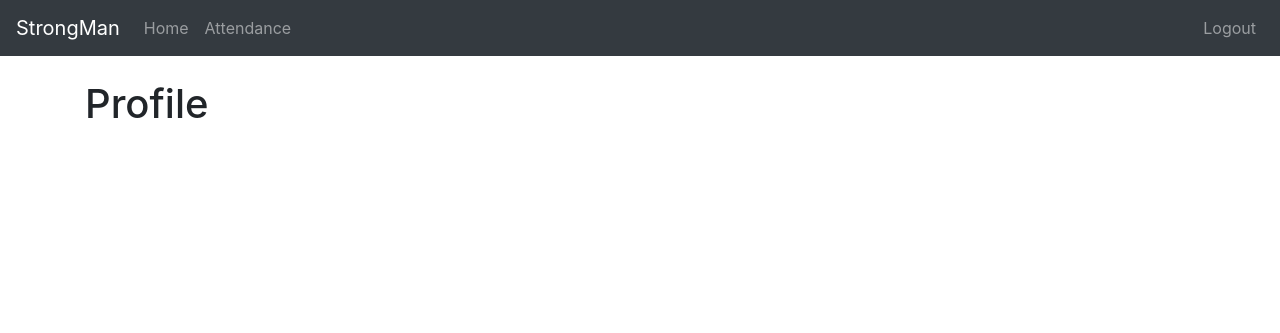
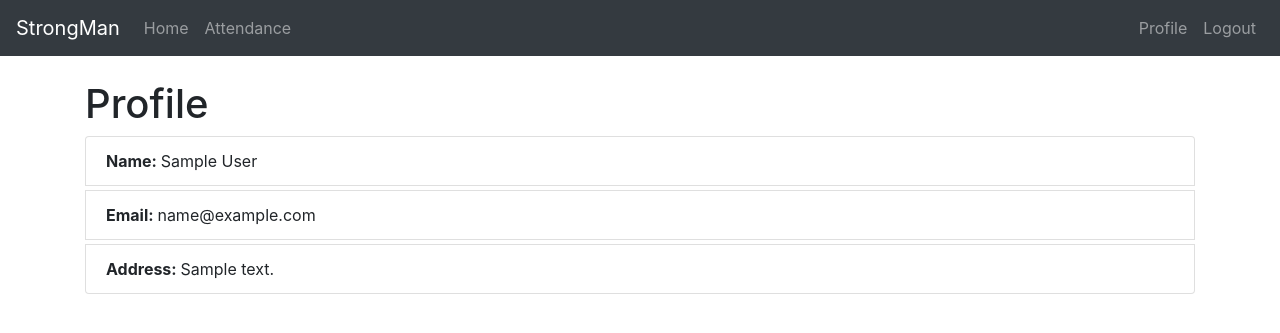
Before and after one commit to itskaramaman/Employee-Attendance, a Flask app: page /profile in a window 1280 px wide. Shown: the top 333 px of the page. Run offline with Flask 2, Linux system fonts and the light colour scheme; the visitor is signed in with stand-in values (Sample User, id 1); tables that the repository leaves empty hold one stand-in row (values such as "Sample post"); some libraries are stand-ins or nearby versions.

Commit message:
profile template showing data

```diff
--- a/employee-ps/employee/templates/includes/_navbar.html
+++ b/employee-ps/employee/templates/includes/_navbar.html
@@ -10,6 +10,7 @@
     </ul>
     <ul class="navbar-nav ml-auto">
       {% if session.logged_in %}
+        <li class="nav-item"><a class="nav-link" href="{{ url_for('profile_bp.profile') }}">Profile</a></li>
         <li class="nav-item"><a class="nav-link" href="{{ url_for('logout_bp.logout') }}">Logout</a></li>
       {% else %}
         <li class="nav-item"><a class="nav-link" href="{{ url_for('register_bp.register') }}">Register</a></li>
--- a/employee-ps/employee/templates/profile.html
+++ b/employee-ps/employee/templates/profile.html
@@ -1,4 +1,15 @@
 {% extends 'layout.html' %}
 {% block content %}
 	<h1>Profile</h1>
+	<ul class="list-group">
+		<li class="list-group-item mb-1">
+			<span class="font-weight-bold">Name: </span>{{ emp.name }}
+		</li>
+		<li class="list-group-item mb-1">
+			<span class="font-weight-bold">Email: </span>{{ emp.email }}
+		</li>
+		<li class="list-group-item mb-1">
+			<span class="font-weight-bold">Address: </span>{{ emp.address }}
+		</li>
+	</ul>
 {% endblock %}
--- a/employee-ps/employee/views/profile.py
+++ b/employee-ps/employee/views/profile.py
@@ -1,7 +1,9 @@
-from flask import Blueprint, render_template
+from flask import Blueprint, render_template, session
+from employee.models import Employee
 
 profile_bp = Blueprint('profile_bp', __name__)
 
 @profile_bp.route('/profile')
 def profile():
-	return render_template('profile.html')
+	emp = Employee.query.filter_by(id=session['id']).first()
+	return render_template('profile.html', emp=emp)
```
